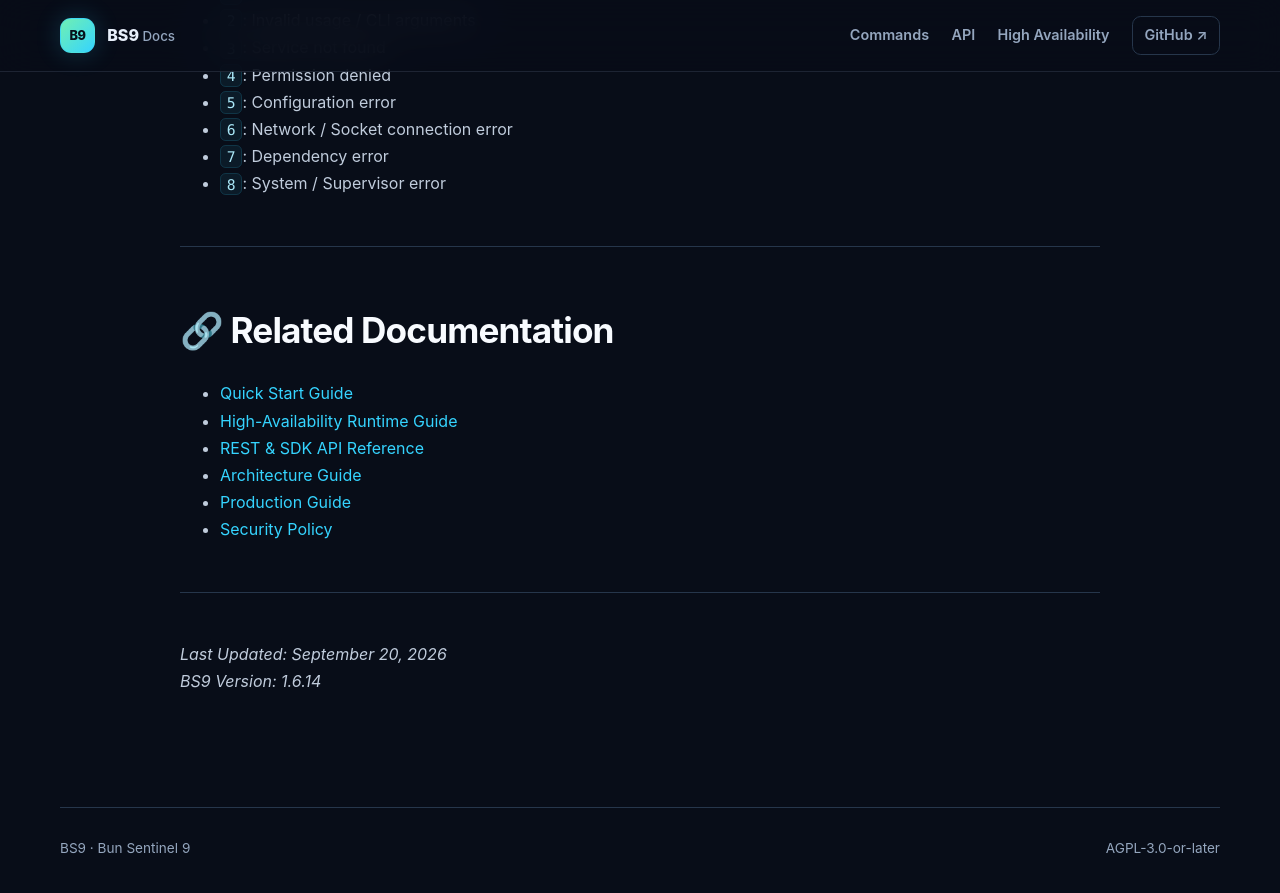
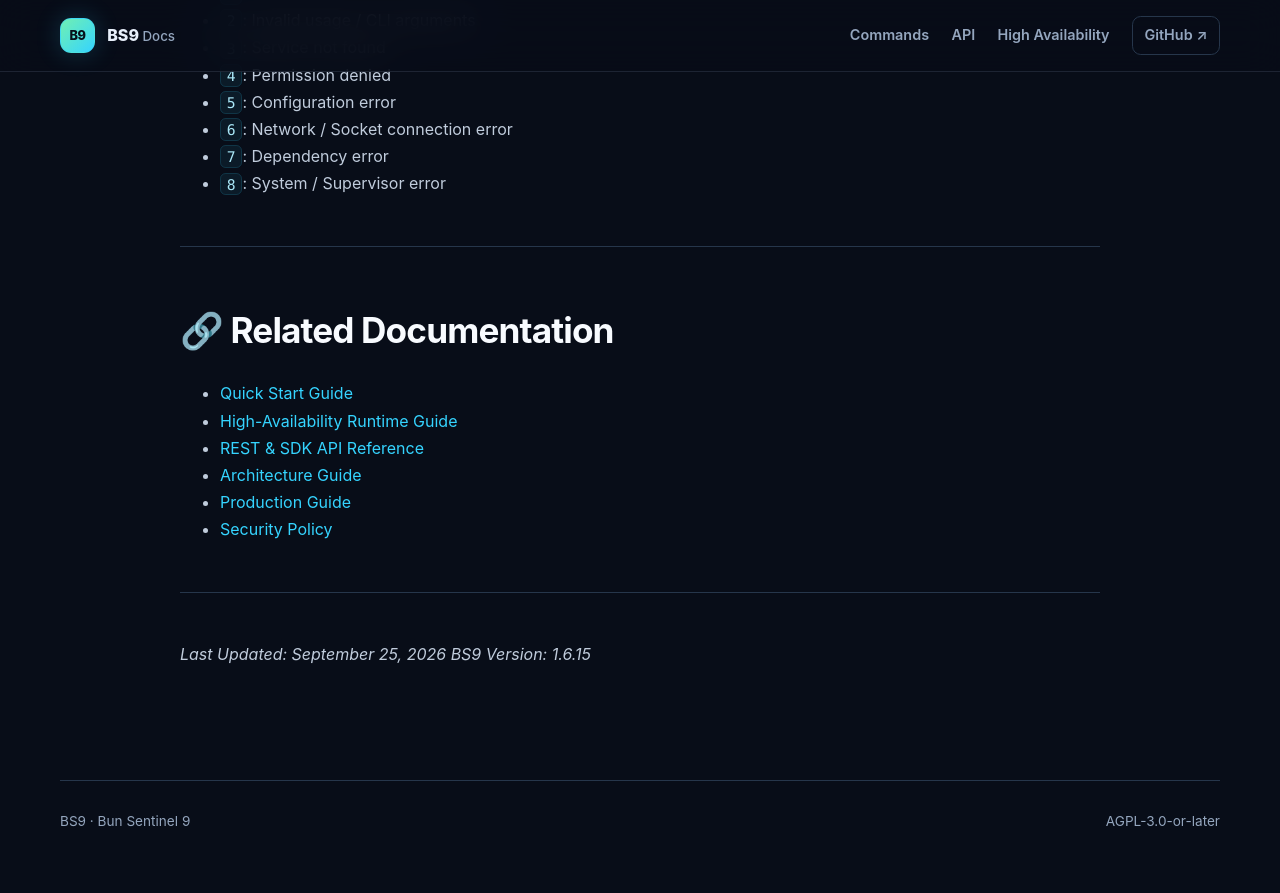
Before and after one commit to xarhang/bs9, a Jekyll site: the page built from COMMANDS.md, in a window 1280 px wide and 900 px high, scrolled down 20875 px. Shown: the top 893 px of the window. Built offline with Jekyll 4.4.1, drawn with Linux system fonts in a browser that asks for light colours.

```diff
--- a/COMMANDS.md
+++ b/COMMANDS.md
@@ -784,5 +784,5 @@ bs9 consul register --name api-service --address 127.0.0.1 --port 3000 --health-
 
 ---
 
-*Last Updated: September 20, 2026*
-*BS9 Version: 1.6.14*
+*Last Updated: September 25, 2026*
+*BS9 Version: 1.6.15*
```
Also changed, not shown: API.md (+4 -4 lines), HA_RUNTIME.md (+1 -1 lines), index.md (+1 -1 lines).
